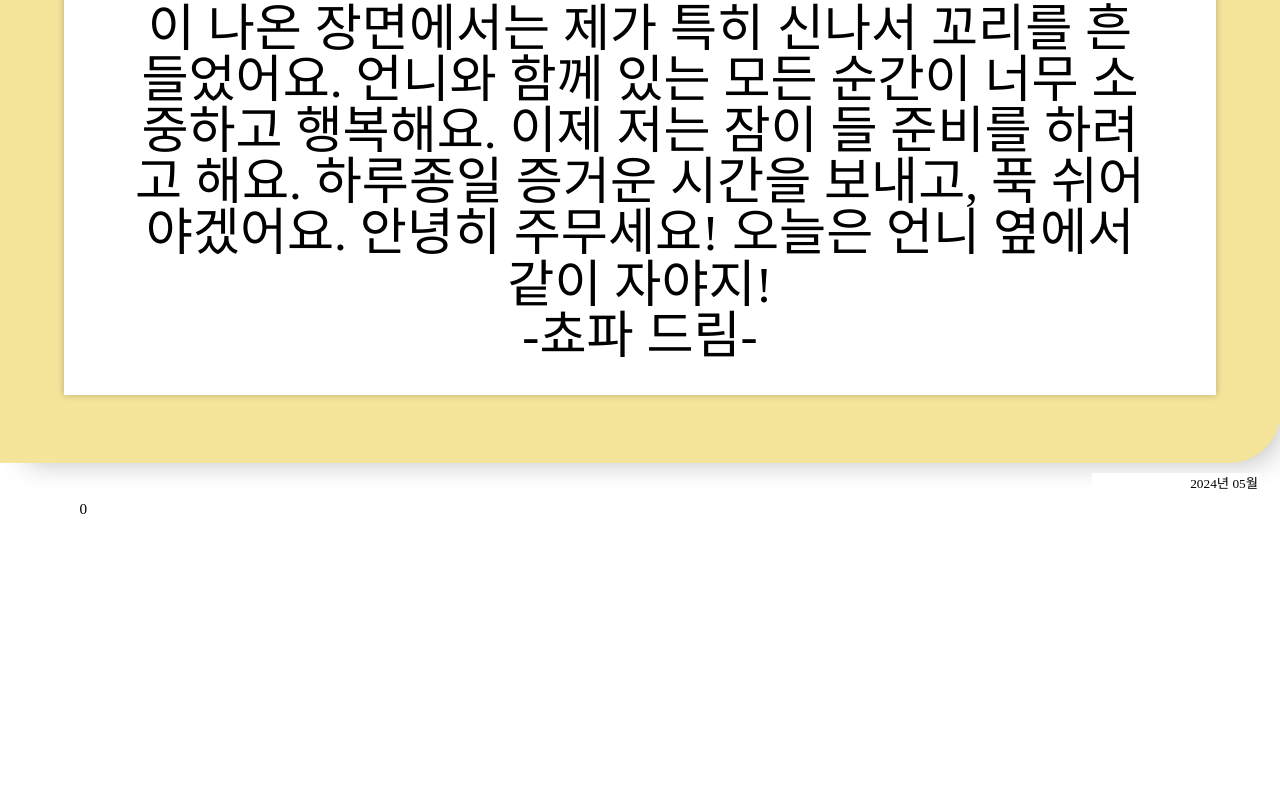
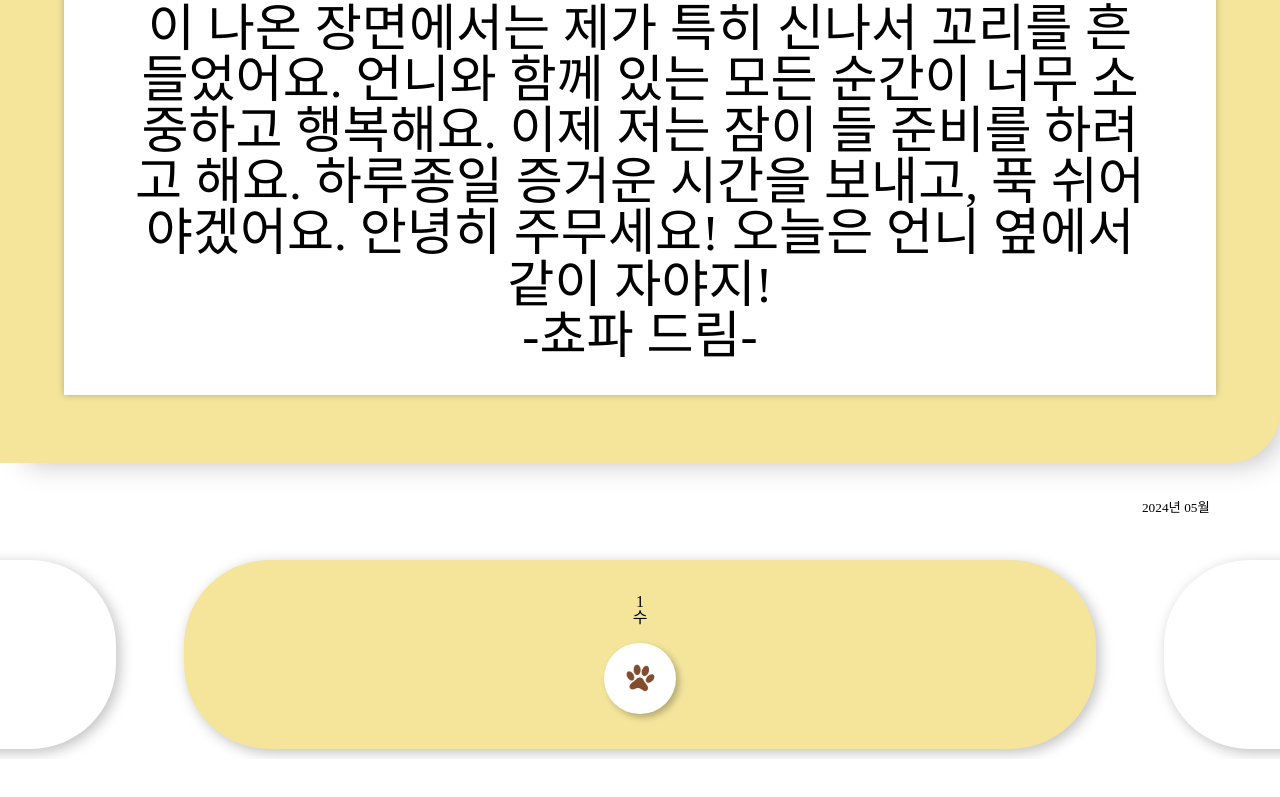
Before and after one commit to Capstone-Seepet/seepet_front, a React (Create React App) app: page /dog/diary in a window 1280 px wide. Shown: the part 2098-2895 px from the top of the page. Before the commit the page ends 2615 px from the top, so only its background shows below. Built offline with nearby package versions, Linux system fonts and the light colour scheme; a web font is replaced by a local one.

Commit message:
[ENH] 다이어리 달력 기능 추가

```diff
--- a/src/views/dogDiary/DogDiaryPage.js
+++ b/src/views/dogDiary/DogDiaryPage.js
@@ -1,4 +1,5 @@
 import style from "./DogDiaryPage.module.css"
+import "./diarySlide.css"
 import ExpendedHeader from "../../commons/compononets/ExpendedHeader/ExpendedHeader";
 import FooterLayout from "../../commons/compononets/footer/FooterLayout";
 import {useState} from "react";
@@ -9,26 +10,59 @@ import 'react-datepicker/dist/react-datepicker.css';
 import Slider from "react-slick";
 const DogDiaryPage = () => {
   registerLocale("ko", ko);
-  const today = (new Date((new Date).getFullYear(), (new Date).getMonth() +1, 0)).getDate();
+  const setToday = (date) => {
+    let dateYear = date.getFullYear();
+    let dateMonth = date.getMonth() + 1;
+    let dateFormat = new Date(dateYear,dateMonth,0);
+    const weekDay = ['일','월','화','수','목','금','토']
+    let dateObjectList = [];
+
+    for(let i = 1 ; i <= dateFormat.getDate() ; i++) {
+      let dateObject = {
+        num : i,
+        week : weekDay[(new Date(date.getFullYear() , date.getMonth(), i)).getDay()],
+      }
+      dateObjectList.push(dateObject);
+    }
+    return dateObjectList;
+  }
+
+  const today = new Date();
+  const todayList = setToday(today);
   const [selectedDate, setSelectedDate] = useState(new Date());
-  const [dayList, setDayList] = useState(Array(today).fill().map((v,i)=> i+1));
+  const [dayList, setDayList] = useState(todayList);
+
   const setDay = (date) => {
     let dateYear = date.getFullYear();
     let dateMonth = date.getMonth() + 1;
-    let dateFormat = new Date(dateYear,dateMonth,0)
-    setDayList(Array(dateFormat.getDate()).fill().map((v,i)=> i+1))
+    let dateFormat = new Date(dateYear,dateMonth,0);
+    const weekDay = ['일','월','화','수','목','금','토']
+    let dateObjectList = [];
+
+    for(let i = 1 ; i <= dateFormat.getDate() ; i++) {
+      let dateObject = {
+        num : i,
+        week :  weekDay[(new Date(date.getFullYear() , date.getMonth(), i)).getDay()],
+      }
+      dateObjectList.push(dateObject);
+    }
+    console.log(dateObjectList);
+
+    setDayList(dateObjectList);
   }
+
   const settings = {
-    className: "center",
+    className: "diarySlide",
     centerMode: true,
     infinite: true,
-    centerPadding: "50px",
+    centerPadding: "150px",
     slidesToShow: 1,
     speed: 500,
     dots: false,
     arrows: false,
+    focusOnSelect: true,
   };
-  console.log(dayList);
+
   return (
     <>
       <ExpendedHeader />
@@ -36,8 +70,8 @@ const DogDiaryPage = () => {
         <div className={style.diaryContainer}>
           <div className={style.diaryWrap}>
           <div className={style.diaryTitleWrap}>
-            <p className={style.date}>2024년 4월 6일 토요일</p>
-            <p className={style.weather}>날씨: 맑음</p>
+            <p>2024년 4월 6일 토요일</p>
+            <p>날씨: 맑음</p>
           </div>
           <div className={style.diaryImageWrap}>
             <img src={process.env.PUBLIC_URL + "/images/testImage3.png"} alt="일기 사진"/>
@@ -74,7 +108,13 @@ const DogDiaryPage = () => {
           <Slider {...settings}>
             {dayList.map((list,index) => {
               return (
-                <div>{index}</div>
+                <>
+                  <div className={`${style.weekBox} weekBox`}>
+                    <p>{list.num}</p>
+                    <p>{list.week}</p>
+                    <img src={process.env.PUBLIC_URL + "/images/dogPaw.png"} alt=""/>
+                  </div>
+                </>
               )
             })}
           </Slider>
--- a/src/views/dogDiary/DogDiaryPage.module.css
+++ b/src/views/dogDiary/DogDiaryPage.module.css
@@ -38,13 +38,13 @@
   font-size: 4vw;
 }
 .calenderWrap {
-
+  padding-bottom: 13.33vw;
 }
 .calenderWrap .calenderTitleWrap {
   display: flex;
   justify-content: flex-end;
   align-items: center;
-  padding: 10px 20px;
+  padding: 2.67vw 5.33vw;
 }
 .calenderWrap .datePicker {
   outline: none;
@@ -56,3 +56,26 @@
   left: 50%;
   top: 50%;
 }
+.calenderWrap .weekBox {
+  display: flex;
+  justify-content: center;
+  align-items: center;
+  flex-direction: column;
+  box-shadow: 0.27vw 0.27vw 1.07vw 0vw #00000040;
+  border-radius: 6.67vw;
+  padding: 2.67vw;
+  margin: 0 2.67vw;
+}
+.calenderWrap .weekBox p {
+  text-align: center;
+}
+.calenderWrap img {
+  width: 2.93vw;
+  height: 2.93vw;
+  margin-top: 1.33vw;
+  background-color: white;
+  padding: 1.33vw;
+  box-shadow: 0.27vw 0.27vw 0.53vw 0vw #00000040;
+  border-radius: 50%;
+  opacity: 0;
+}
--- /dev/null
+++ b/src/views/dogDiary/diarySlide.css
@@ -0,0 +1,11 @@
+.diarySlide .slick-active .weekBox {
+  background-color: var(--main-color);
+}
+
+.diarySlide .slick-active .weekBox img {
+  opacity: 1;
+}
+
+.diarySlide .slick-track {
+  padding: 10px 0;
+}
--- a/src/views/main/MainPage.js
+++ b/src/views/main/MainPage.js
@@ -18,7 +18,7 @@ const MainPage = () => {
   const formattedFull = `${formattedYear}년 ${today.getMonth() + 1}월 ${today.getDate()}일`;
   const diaryFormattedFull = `${today.getFullYear()}년 ${today.getMonth() + 1}월 ${today.getDate()}일`;
   const settings = {
-    className: "center",
+    className: "slickContainer",
     centerMode: true,
     infinite: true,
     centerPadding: "50px",
--- a/src/views/main/slide.css
+++ b/src/views/main/slide.css
@@ -1,29 +1,29 @@
 /* the parent */
-.slick-slide:not(.slick-active) {
+.slickContainer .slick-slide:not(.slick-active) {
   position: relative;
   transform: scale(0.85);
   transition: 1s;
 }
-.slick-slide.slick-active {
+.slickContainer .slick-slide.slick-active {
   transition: 0.5s;
   transform: scale(0.95);
 }
-.slick-dots {
+.slickContainer .slick-dots {
   position: absolute;
   top: -8.4vw;
   right: 0;
   width: 30%;
   height: 2.67vw;
 }
-.slick-dots li {
+.slickContainer .slick-dots li {
   margin: 0;
 }
-.slick-dots li button:before {
+.slickContainer .slick-dots li button:before {
   color: rgba(130, 76, 47, 1);
 }
-.slick-dots li.slick-active button:before {
+.slickContainer .slick-dots li.slick-active button:before {
   color: #824c2f;
 }
-.slick-dots li.slick-active {
+.slickContainer .slick-dots li.slick-active {
   transform: scale(1.5);
 }
```
